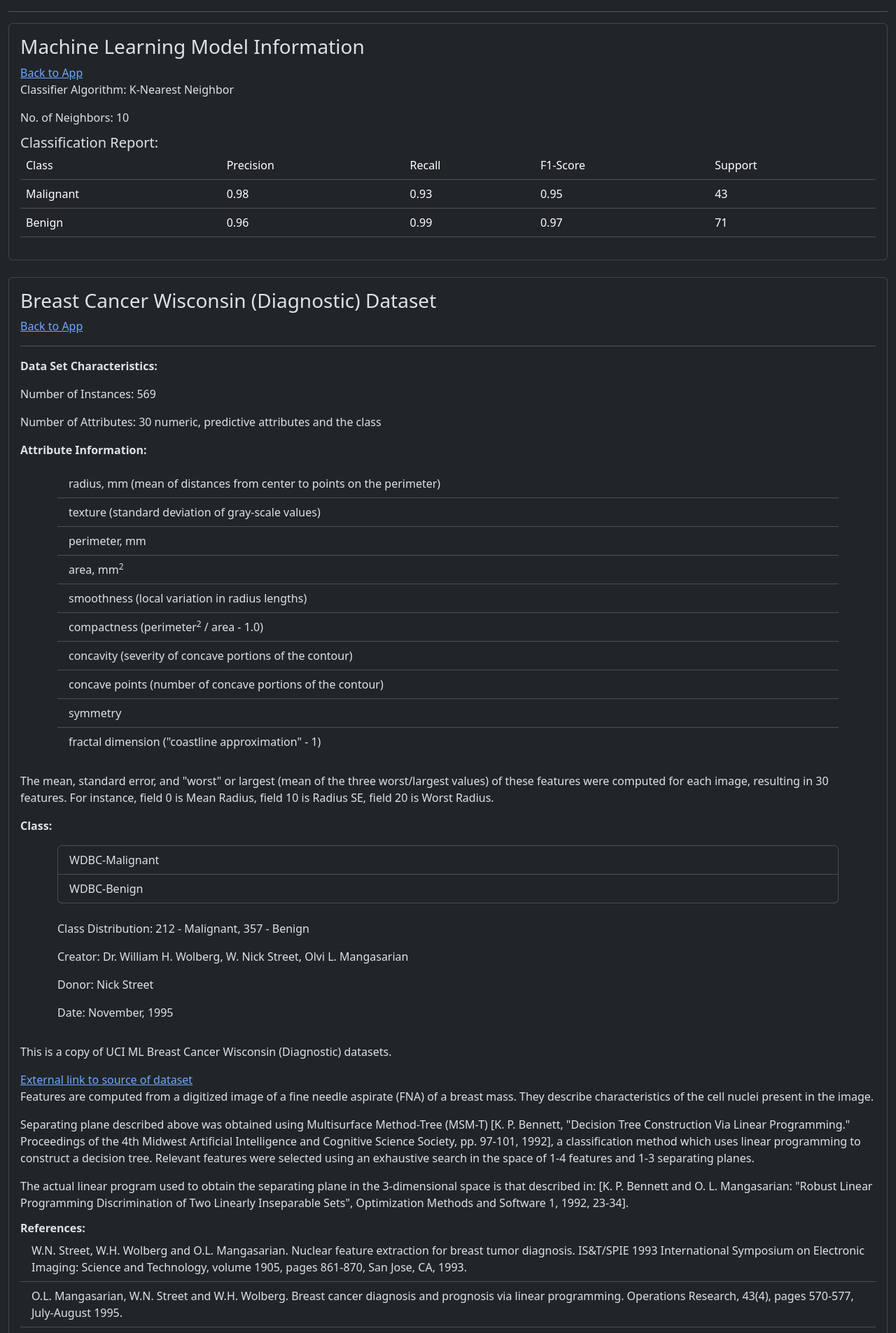
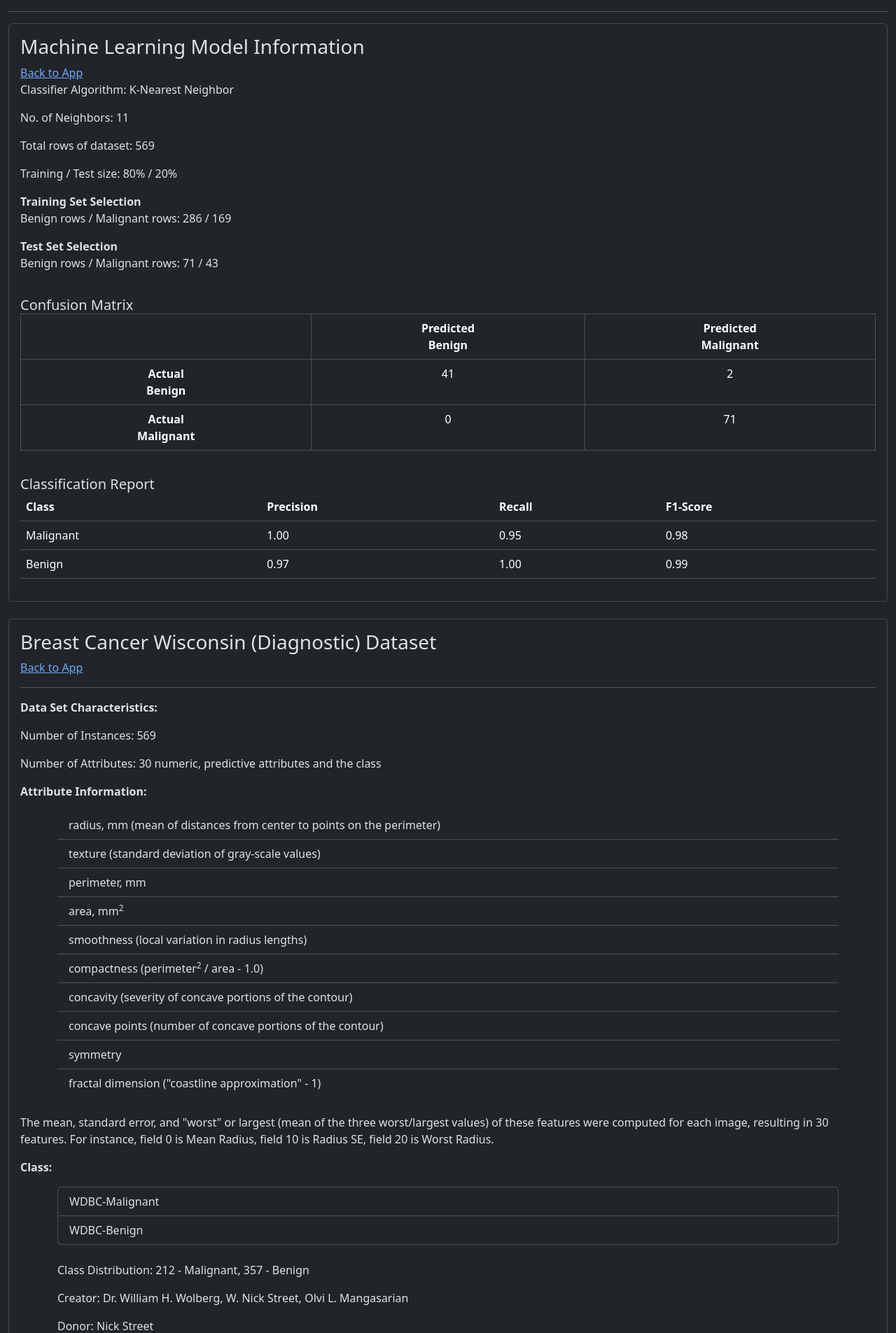
Before and after one commit to jedoyt/flask_pyanywhere_app, a Flask app: page /breast_cancer_dataset_info in a window 1280 px wide. Shown: the part 56-1961 px from the top of the page at 70% size. Run offline with Flask 3, Linux system fonts and the light colour scheme.

Commit message:
Changes on KNN Model: Increased number of neighbors from 10 to 11. Added confusion matrix on ML Model Information page. Updated model evaluation due to changes on number of neighbors.

```diff
--- a/app/ml_app_breast_cancer/__init__.py
+++ b/app/ml_app_breast_cancer/__init__.py
@@ -13,7 +13,7 @@ def index():
 
     if request.method == 'POST':
         # Create instance of KNN Model
-        knn_model = build_knn_model(n=10)
+        knn_model = build_knn_model(n=11)
         inputs = list()
 
         # Collect inputs from form
--- a/app/templates/ml_app_breast_cancer/dataset_info.html
+++ b/app/templates/ml_app_breast_cancer/dataset_info.html
@@ -9,32 +9,63 @@ Breast Cancer Dataset Info
         <h3 class="card-title">Machine Learning Model Information</h3>
         <a href="{{ url_for('ml_app_breast_cancer.index') }}">Back to App</a>
         <p class="card-text">Classifier Algorithm: K-Nearest Neighbor</p>
-        <p class="card-text">No. of Neighbors: 10</p>
-        <h5 class="card-subtitle">Classification Report:</h5>
-        <table class="table">
+        <p class="card-text">No. of Neighbors: 11</p>
+        <p class="card-text">Total rows of dataset: 569</p>
+        <p class="card-text">Training / Test size: 80% / 20%</p>
+        <p class="card-text"><strong>Training Set Selection</strong>
+            <br>
+            Benign rows / Malignant rows: 286 / 169
+        </p>
+        <p class="card-text"><strong>Test Set Selection</strong>
+            <br>
+            Benign rows / Malignant rows: 71 / 43
+        </p>
+        <br>
+        <h5 class="card-subtitle">Confusion Matrix</h5>
+        <table class="table table-bordered text-center">
             <thead>
                 <tr>
-                    <td>Class</td>
-                    <td>Precision</td>
-                    <td>Recall</td>
-                    <td>F1-Score</td>
-                    <td>Support</td>
+                    <th></th>
+                    <th>Predicted <br> Benign</th>
+                    <th>Predicted <br> Malignant</th>
+                </tr>
+            </thead>
+            <tbody>
+                <tr>
+                    <th>Actual <br> Benign</th>
+                    <td>41</td>
+                    <td>2</td>
+                </tr>
+                <tr>
+                    <th>Actual <br> Malignant</th>
+                    <td>0</td>
+                    <td>71</td>
+                </tr>
+            </tbody>
+        </table>
+        <br>
+        <h5 class="card-subtitle">Classification Report</h5>
+        <table class="table text-align">
+            <thead>
+                <tr>
+                    <th>Class</th>
+                    <th>Precision</th>
+                    <th>Recall</th>
+                    <th>F1-Score</th>
                 </tr>
             </thead>
             <tbody>
                 <tr>
                     <td>Malignant</td>
+                    <td>1.00</td>
+                    <td>0.95</td>
                     <td>0.98</td>
-                    <td>0.93</td>
-                    <td>0.95</td>
-                    <td>43</td>
                 </tr>
                 <tr>
                     <td>Benign</td>
-                    <td>0.96</td>
+                    <td>0.97</td>
+                    <td>1.00</td>
                     <td>0.99</td>
-                    <td>0.97</td>
-                    <td>71</td>
                 </tr>
             </tbody>
         </table>
@@ -45,7 +76,9 @@ Breast Cancer Dataset Info
     <div class="card-body">
         <h3 class="card-title">Breast Cancer Wisconsin (Diagnostic) Dataset</h3>
         <a href="{{ url_for('ml_app_breast_cancer.index') }}">Back to App</a>
-        <div><hr></div>
+        <div>
+            <hr>
+        </div>
         <p class="card-text"><strong>Data Set Characteristics:</strong></p>
         <p class="card-text">Number of Instances: 569</p>
         <p class="card-text">Number of Attributes: 30 numeric, predictive attributes and the class
@@ -68,7 +101,7 @@ Breast Cancer Dataset Info
         <br>
         <p class="card-text">The mean, standard error, and "worst" or largest (mean of the three
             worst/largest values) of these features were computed for each image,
-            resulting in 30 features.  For instance, field 0 is Mean Radius, field
+            resulting in 30 features. For instance, field 0 is Mean Radius, field
             10 is Radius SE, field 20 is Worst Radius.</p>
         <p card-text><strong>Class:</strong></p>
         <div class="container-sm">
@@ -80,23 +113,24 @@ Breast Cancer Dataset Info
         <br>
         <div class="container-sm">
             <p class="card-text">Class Distribution: 212 - Malignant, 357 - Benign</p>
-            <p class="card-text">Creator:  Dr. William H. Wolberg, W. Nick Street, Olvi L. Mangasarian</p>
+            <p class="card-text">Creator: Dr. William H. Wolberg, W. Nick Street, Olvi L. Mangasarian</p>
             <p class="card-text">Donor: Nick Street</p>
             <p class="card-text">Date: November, 1995</p>
         </div>
     </div>
     <div class="card-body">
         <p class="card-text">This is a copy of UCI ML Breast Cancer Wisconsin (Diagnostic) datasets.</p>
-        <a class="card-link" href="https://archive.ics.uci.edu/dataset/17/breast+cancer+wisconsin+diagnostic" target="_blank">External link to source of dataset</a>
+        <a class="card-link" href="https://archive.ics.uci.edu/dataset/17/breast+cancer+wisconsin+diagnostic"
+            target="_blank">External link to source of dataset</a>
         <p class="card-text">Features are computed from a digitized image of a fine needle
-            aspirate (FNA) of a breast mass.  They describe
+            aspirate (FNA) of a breast mass. They describe
             characteristics of the cell nuclei present in the image.</p>
         <p class="card-text">Separating plane described above was obtained using
             Multisurface Method-Tree (MSM-T) [K. P. Bennett, "Decision Tree
             Construction Via Linear Programming." Proceedings of the 4th
             Midwest Artificial Intelligence and Cognitive Science Society,
             pp. 97-101, 1992], a classification method which uses linear
-            programming to construct a decision tree.  Relevant features
+            programming to construct a decision tree. Relevant features
             were selected using an exhaustive search in the space of 1-4
             features and 1-3 separating planes.</p>
         <p class="card-text">The actual linear program used to obtain the separating plane
```
Also changed, not shown: app/templates/ml_app_breast_cancer/breast_cancer_classifier.html (+5 -2 lines).
